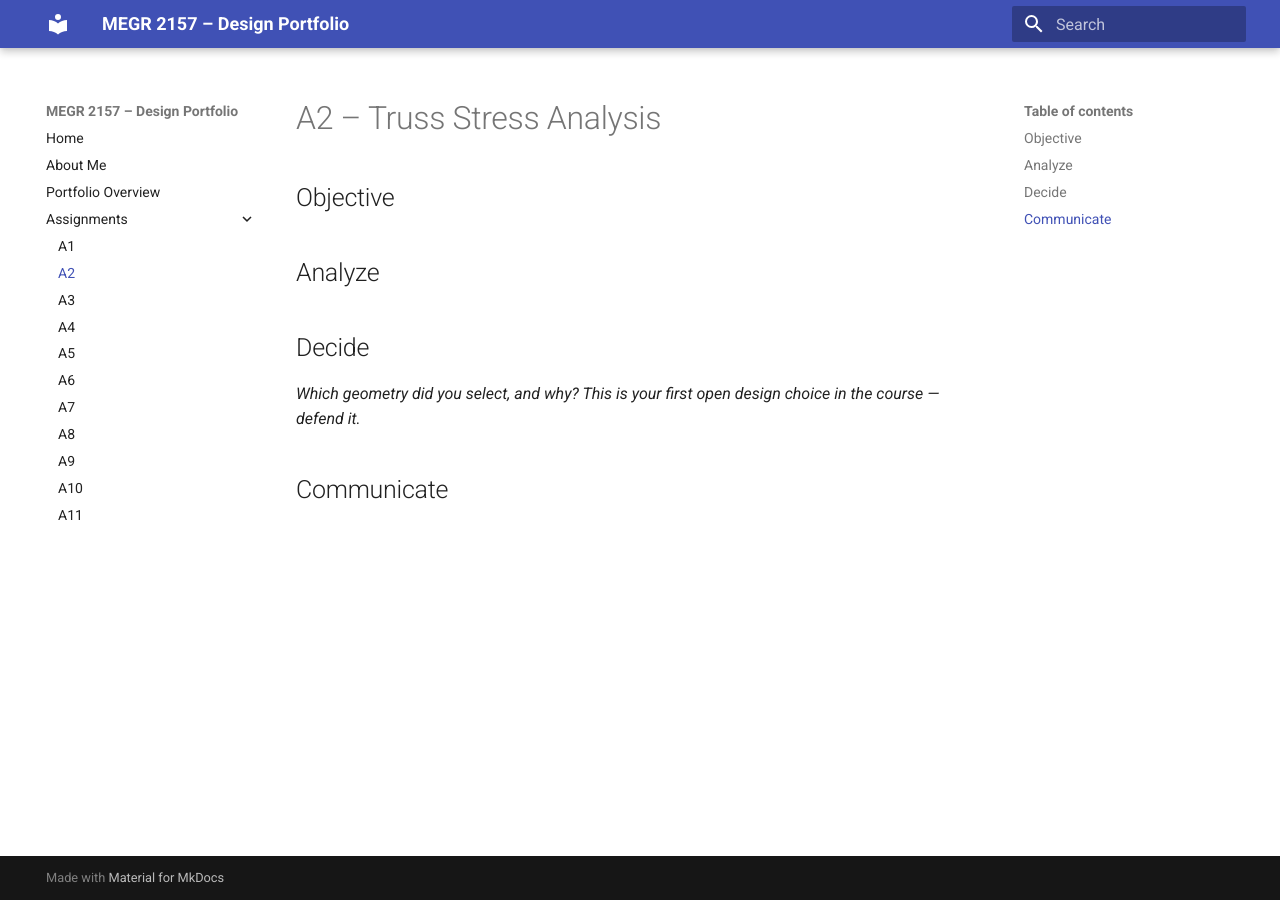
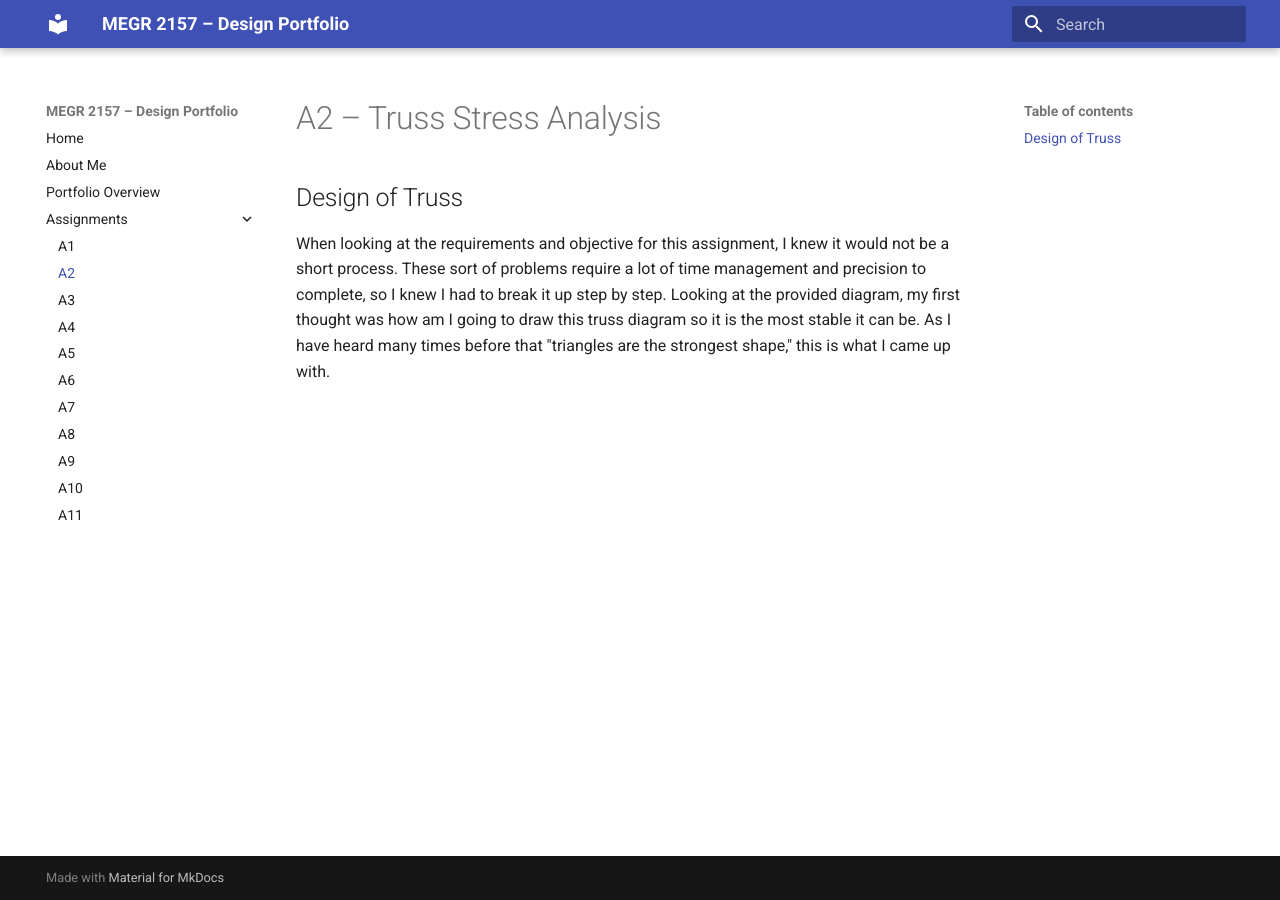
Before and after one commit to bspinne2/megr2157-portfolio, an MkDocs documentation site: the page built from docs/assignments/A02/index.md, in a window 1280 px wide. Built offline with MkDocs 1.6.1 and Material for MkDocs 9.7.7, drawn with Linux system fonts in a browser that asks for light colours.

Commit message:
Update index.md

```diff
--- a/docs/assignments/A02/index.md
+++ b/docs/assignments/A02/index.md
@@ -1,12 +1,5 @@
 # A2 – Truss Stress Analysis
 
-## Objective
+## Design of Truss
 
-
-## Analyze
-
-
-## Decide
-_Which geometry did you select, and why? This is your first open design choice in the course — defend it._
-
-## Communicate
+When looking at the requirements and objective for this assignment, I knew it would not be a short process. These sort of problems require a lot of time management and precision to complete, so I knew I had to break it up step by step. Looking at the provided diagram, my first thought was how am I going to draw this truss diagram so it is the most stable it can be. As I have heard many times before that "triangles are the strongest shape," this is what I came up with.
```
